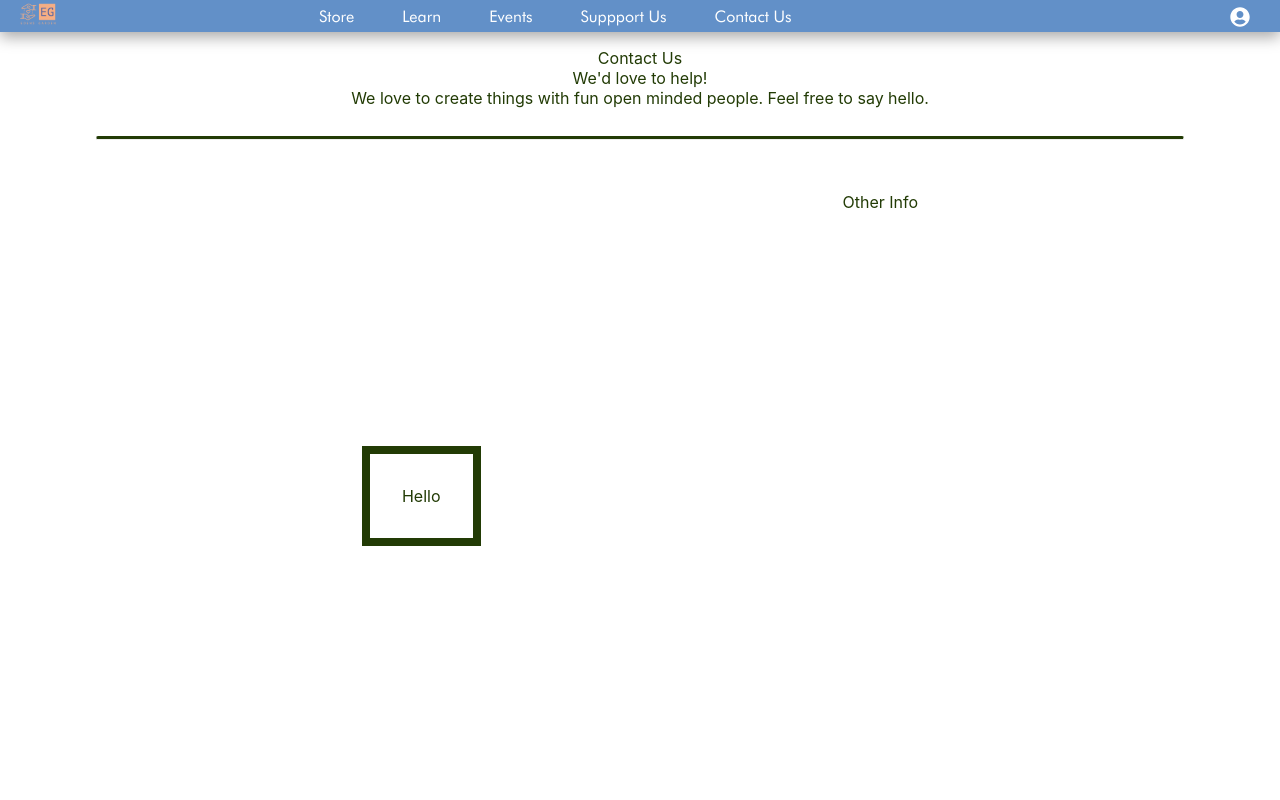
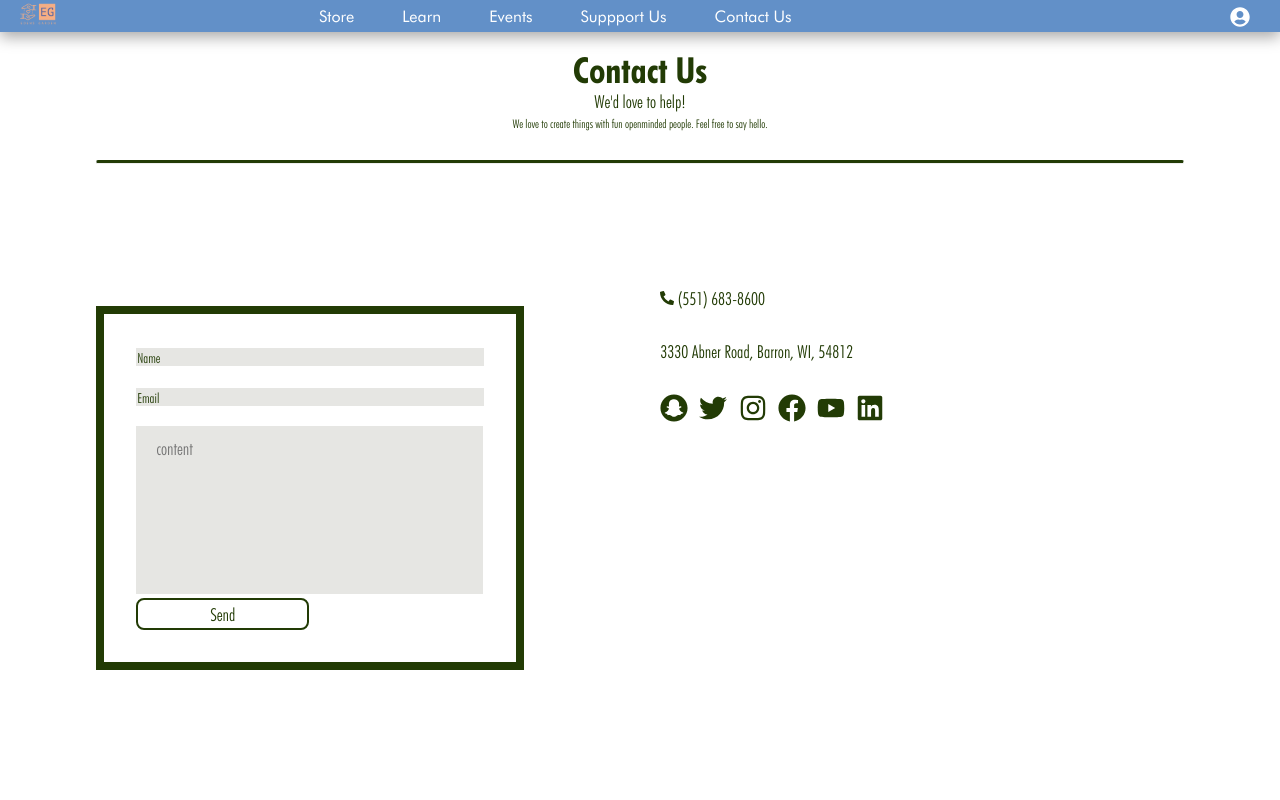
Before and after one commit to MichaelLin12/Eden-s-Garden, a React (Create React App) app in the folder client/: page /contact in a window 1280 px wide. Shown: the top 800 px of the page. Built offline with nearby package versions, Linux system fonts and the light colour scheme.

Commit message:
work on contact page

```diff
--- a/client/src/components/contact/Contact.tsx
+++ b/client/src/components/contact/Contact.tsx
@@ -2,6 +2,7 @@ import React from 'react'
 import './contact.css'
 import Navbar from '../navbar/navbar'
 import Footer from '../footer/Footer'
+import { FaTwitter,FaSnapchat,FaFacebook,FaInstagram,FaYoutube,FaLinkedin,FaPhoneAlt } from 'react-icons/fa';
 
 export default function Contact() {
   return (
@@ -12,20 +13,40 @@ export default function Contact() {
         <div className='contact'>
             <div className='sub'>
                 <div>
-                    <span>Contact Us</span><br/>
-                    <span>We'd love to help!</span><br/>
-                    <span>We love to create things with fun open minded people. Feel free to say hello.</span><br/><br/>
+                    <span className='big'>Contact Us</span><br/>
+                    <span className='medium'>We'd love to help!</span><br/>
+                    <span className='small'>We love to create things with fun openminded people. Feel free to say hello.</span><br/><br/>
                     <hr/>
                 </div>
             </div>
             <div className='body'>
                 <div className='email'>
                     <div>
-                        Hello
+                        <label className='beam'>
+                            <input type='text' placeholder='&nbsp;'/>
+                            <span className='name'>Name</span>
+                        </label><br/><br/>
+                        <label className='beam'>
+                            <input type='email' placeholder='&nbsp;'/>
+                            <span className='name'>Email</span>
+                        </label><br/><br/>
+                        <textarea className='textarea' placeholder='content'></textarea><br/>
+                        <button className='send'>Send</button>
                     </div>
                 </div>
                 <div className='other'>
-                    Other Info
+                    <ul>
+                        <li><FaPhoneAlt size={14}/>   (551) 683-8600 </li>
+                        <li>3330 Abner Road, Barron, WI, 54812</li>
+                        <li>
+                            <span><FaSnapchat size={28}/></span>
+                            <span><FaTwitter size={28}/></span>
+                            <span><FaInstagram size={28}/></span>
+                            <span><FaFacebook size={28}/></span>
+                            <span><FaYoutube size={28}/></span>
+                            <span><FaLinkedin size={28}/></span>
+                        </li>
+                    </ul>
                 </div>
             </div>
         </div>
--- a/client/src/components/contact/contact.css
+++ b/client/src/components/contact/contact.css
@@ -1,3 +1,8 @@
+@font-face {
+    font-family: futura-content;
+    src: url('../../fonts/futura/Futura\ Light\ font.ttf');
+}
+
 .top{
     position:fixed;
 }
@@ -9,7 +14,7 @@
     background-color: white;
     display: grid;
     grid-template-columns: 1fr;
-    grid-template-rows:10rem calc(100vh - 2rem - 10rem);
+    grid-template-rows:9rem calc(100vh - 2rem - 9rem);
 }
 
 .sub{
@@ -26,6 +31,22 @@
     text-align: center;
     color: #223b05;
 }
+
+.big{
+    font-family: futura-title;
+    font-size: 36px;
+}
+
+.medium{
+    font-family: futura-content;
+    font-size: 18px;
+}
+
+.small{
+    font-family: futura-content;
+    font-size: 12px;
+}
+
 .sub div hr{
     border-top: 3px solid #223b05;
     border-radius: 8px;
@@ -39,7 +60,7 @@
 }
 
 .email{
-    flex-grow: 2;
+    flex-grow: 0.5;
     background-color: transparent;
     display: flex;
     justify-content: center;
@@ -55,6 +76,103 @@
     color: #223b05;
 }
 
+.beam {
+    font-size: 14px;
+    position: relative;
+    border-top: 20px solid transparent;
+    font-family: futura-content;
+}
+
+.beam input {
+    border: none;
+    -webkit-appearance: none;
+    -ms-appearance: none;
+    -moz-appearance: none;
+    appearance: none;
+    background: #E6E6E3;
+    width: 21.5rem;
+    font-size: 14px;
+    outline: none;
+    color: #223b05;
+    font-family: futura-content;
+}
+
+.beam .name {
+    position: absolute;
+    left: 1px;
+    top: 1px;
+    width: calc(100% - 24px);
+    color: #223b05;
+    overflow: hidden;
+    white-space: nowrap;
+    text-overflow: ellipsis;
+    transition:
+    top 0.3s ease,
+    color 0.3s ease,
+    font-size 0.3s ease;
+}
+
+.beam input:focus + .name {
+    top: -14px;
+    font-size: 10px;
+    color: #223b05;
+}
+
+.beam input:not(:placeholder-shown) + .name {
+    top: -14px;
+    font-size: 10px;
+    color: #223b05;
+    font-family: futura-content;
+}
+
+.beam input:not(:placeholder-shown) + .name
+.beam input:focus + .name {
+    top: -14px;
+    font-size: 10px;
+    color: #223b05;
+    font-family: futura-content;
+}
+
+.textarea{
+    background-color: #E6E6E3;
+    outline: none;
+    border: none;
+    width: 19.2rem;
+    height: 9rem;
+    padding: 12px 20px;
+    resize: none;
+    font-family: futura-content;
+    font-size: 18px;
+}
+
+.send{
+    background-color: transparent;
+    outline: none;
+    border: 2px solid #223b05;
+    border-radius: 8px;
+    color:#223b05;
+    padding: 0.2rem 4.5rem 0.2rem 4.5rem;
+    font-family: futura-content;
+    font-size: 18px;
+}
+
 .other{
     flex-grow: 1;
 }
+
+.other ul{
+    margin-top: 7rem;
+}
+
+.other ul li{
+    display: block;
+    margin-top: 2rem;
+    margin-bottom: 2rem;
+    color: #223b05;
+    font-family: futura-content;
+    font-size: 18px;
+}
+
+.other ul li:last-child span{
+    margin-right: 0.7rem;
+}
--- a/client/src/components/footer/Footer.tsx
+++ b/client/src/components/footer/Footer.tsx
@@ -11,7 +11,7 @@ export default function Footer() {
                 <div><Link to={'/home'} style={{textDecoration:'none',color:'#ffffff'}}>Donate</Link></div>
                 <div><Link to={'/home'} style={{textDecoration:'none',color:'#ffffff'}}>Events</Link></div>
                 <div><Link to={'/home'} style={{textDecoration:'none',color:'#ffffff'}}>Our Story</Link></div>
-                <div><Link to={'/home'} style={{textDecoration:'none',color:'#ffffff'}}>Mission</Link></div>
+                <div><Link to={'/home'} style={{textDecoration:'none',color:'#ffffff'}}>Our Mission</Link></div>
             </div>
             <div className='list-two'>
                 <div><Link to={'/home'} style={{textDecoration:'none',color:'#ffffff'}}>Learn More</Link></div>
```
